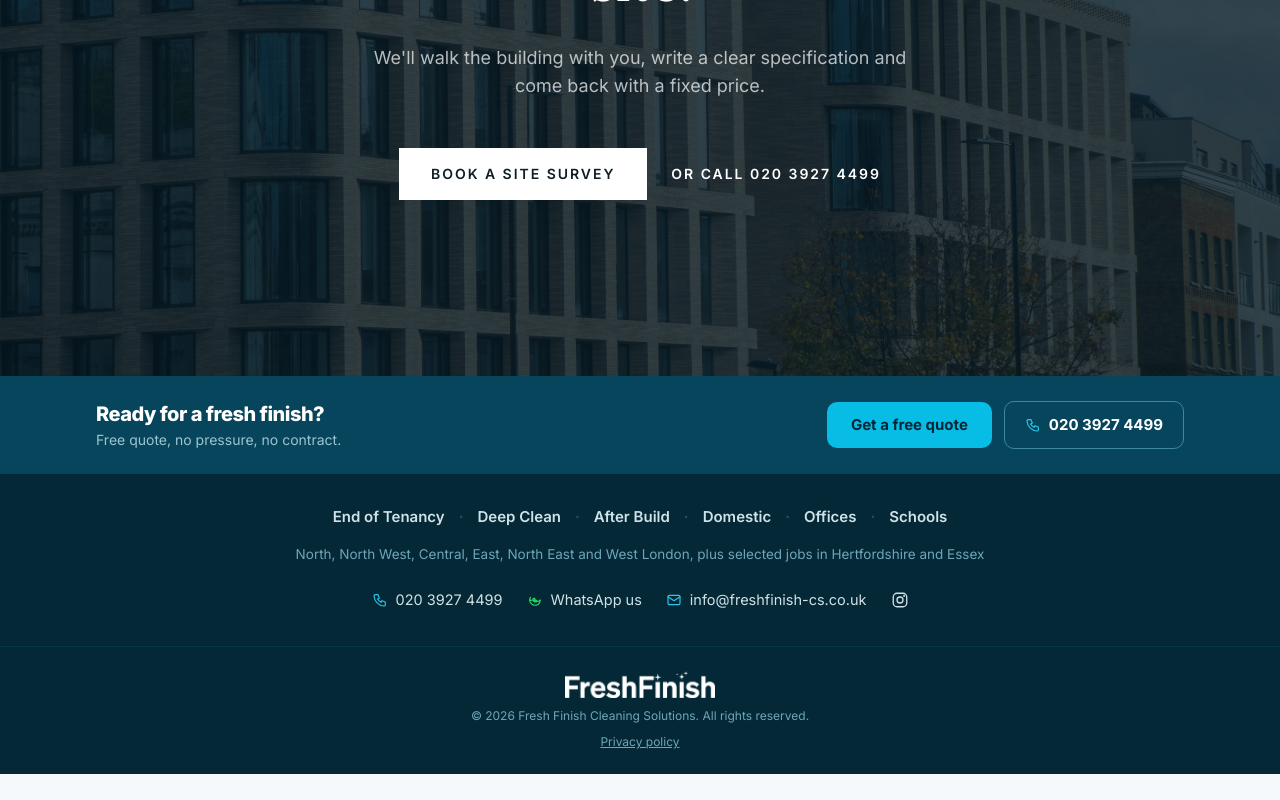
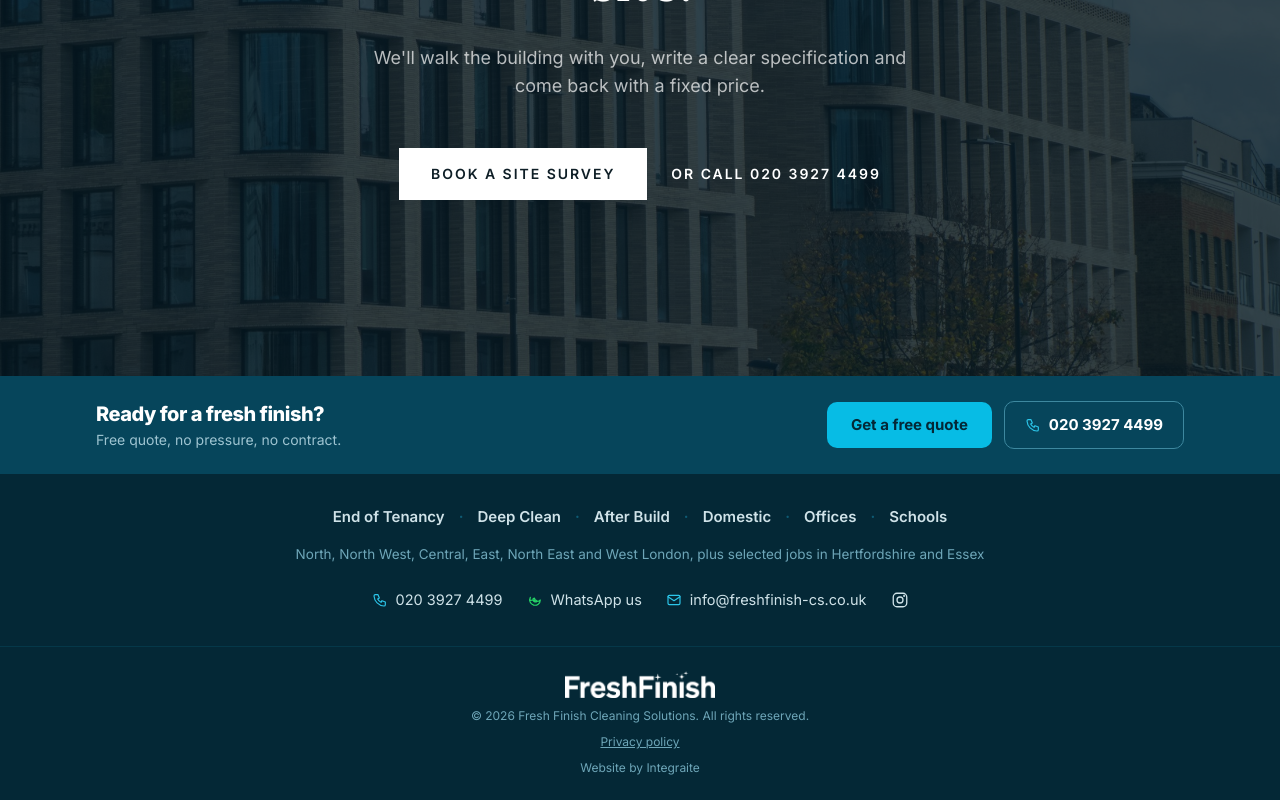
Before and after one commit to kenanpasha1-blip/freshfinish-cs, a Next.js app: page / in a window 1280 px wide. Shown: the part 8059-8859 px from the top of the page. Before the commit the page ends 8833 px from the top, so only its background shows below. Built offline with nearby package versions, Linux system fonts and the light colour scheme; no server answers.

Commit message:
Footer: Website by Integraite credit
Co-Authored-By: Claude Opus 5.5 <noreply@anthropic.com>

```diff
--- a/components/Footer.tsx
+++ b/components/Footer.tsx
@@ -126,6 +126,9 @@ export default function Footer() {
           <Link href="/privacy" className="text-xs text-brand-300 hover:text-white underline">
             Privacy policy
           </Link>
+          <a href="https://integraite-ai.com" target="_blank" rel="noopener" className="text-xs text-brand-300 hover:text-white">
+            Website by Integraite
+          </a>
         </div>
       </div>
     </footer>
```
